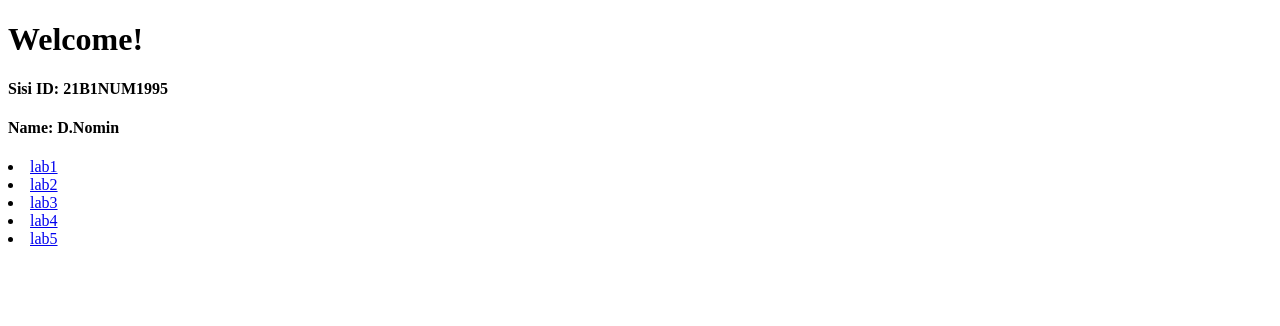
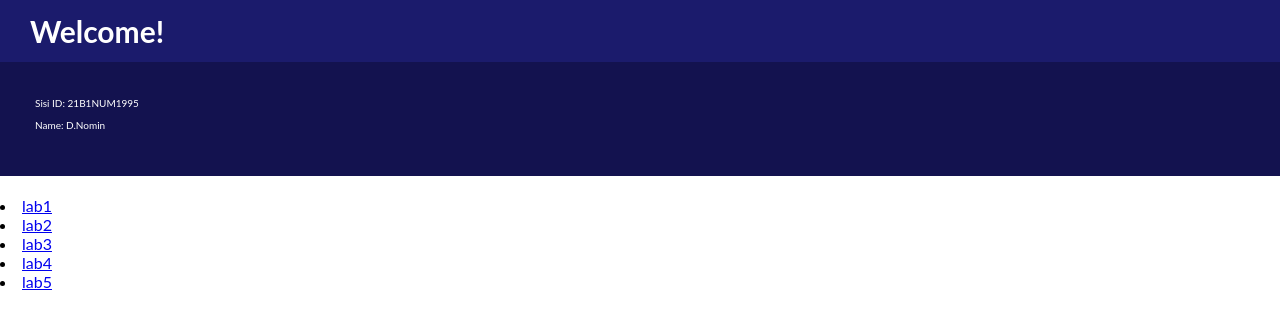
Before and after one commit to Nomin1995/nominB, a plain HTML site: page index.html in a window 1280 px wide. Drawn offline with Linux system fonts and the light colour scheme.

Commit message:
index style

```diff
--- /dev/null
+++ b/index.css
@@ -0,0 +1,45 @@
+*{
+    margin: 0;
+    padding: 0;
+    box-sizing: border-box;
+    font-family: Lato, sans-serif;
+}
+html, body {
+    height: 100%;
+    margin: 0;
+    padding: 0;
+    display: flex;
+    flex-direction: column;
+}
+body{
+    background-color: white;
+    padding: 0px;
+}
+.container{
+    flex: 1;
+    max-width: 100%;
+    margin: 0 auto;
+    display: flex;
+    flex-direction: column;
+    width: 100%;
+}
+header{
+    background-color: #1b1b6c;
+    padding: 13px 30px;
+    color: white;
+    font-size: 15px;
+    margin: 0;
+}
+.nmn{
+    background-color: #13124f;
+    padding: 35px;
+    color: white;
+    text-align:left
+}
+.nmn p{
+    font-size: 10px;
+    margin-bottom: 10px ;
+}
+.lab{
+    margin-top: 20px;
+}
--- a/index.html
+++ b/index.html
@@ -1,11 +1,18 @@
 <!DOCTYPE html>
+<link rel="stylesheet" href="index.css">
 <head>
     <title>Nomin</title>
 </head>
 <body>
+    <header>
         <h1>Welcome!</h1>
-    <h4>Sisi ID: 21B1NUM1995</h4>
-    <H4>Name: D.Nomin</H4>
+    </header>
+    <div class="container">
+    <section class="nmn">
+        <p>Sisi ID: 21B1NUM1995</p>
+        <p>Name: D.Nomin</p>
+    </section>
+    <section class="lab">
         <lu>
             <li><a href="lab1.html">lab1</a></li>
             <li><a href="lab2.html">lab2</a></li>
@@ -13,5 +20,7 @@
             <li><a href="lab4.html">lab4</a></li>
             <li><a href="lab5.html">lab5</a></li>
            </lu>
+    </section>
+    </div>
 </body>
 </html>
```
Lines whose indentation alone changed are shown as unchanged.
